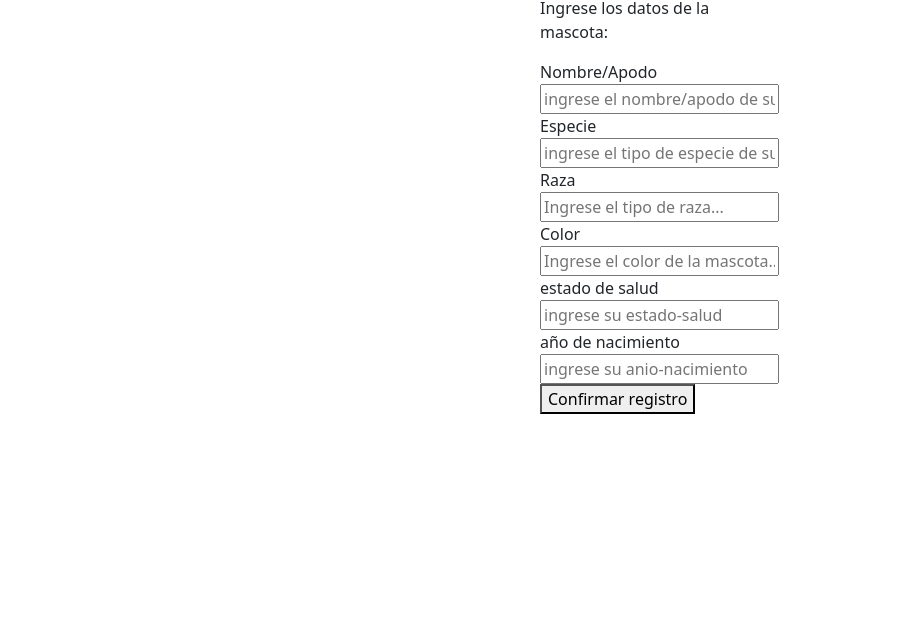
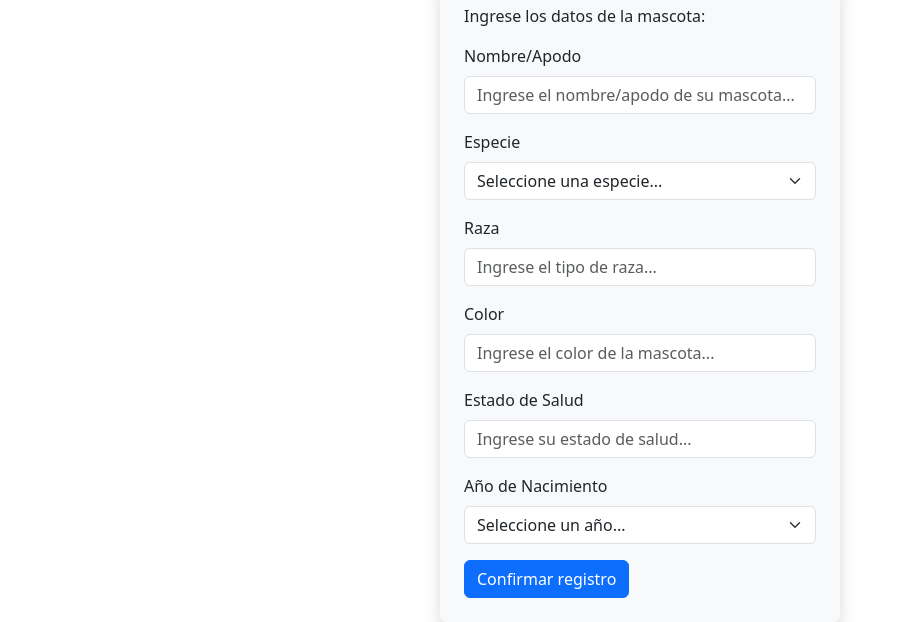
Before and after one commit to MicaelaMejiaVargas/RIAB-PDI, a plain HTML site: page CODE-RIAB/client/pages/menumascotas.html in a window 1280 px wide. Shown: the part 214-836 px from the top of the page, without its empty margins (0-920 px from the left). Before the commit the page ends 800 px from the top, so only its background shows below. Drawn offline with nearby package versions, Linux system fonts and the light colour scheme.

Commit message:
implementando e lcodigo de prueba en el oficial, para verificar funcionalidad y chequear errores

```diff
--- a/CODE-RIAB/client/pages/menumascotas.html
+++ b/CODE-RIAB/client/pages/menumascotas.html
@@ -7,7 +7,6 @@
     <title>Mascotas</title>
 </head>
 <body>
-    <p>ESTAS EN LA SECCION DE MASCOTAS</p>
     <header>
         <div class="text-start">
             <p class="fs-1">RIAB</p>
@@ -22,39 +21,76 @@
             </div>
         </div>
     </header>
-    <main>
-        <div class="form-contenedor">
-            <h1 style="text-align: center;">Crea mascota</h1>
-            <form id="form-registro-mascota" style="width: 200px; margin: 0 auto;">
-                <p>Ingrese los datos de la mascota:</p>
+    <main class="container mt-4">
+        <h1 class="text-center">Crea mascota</h1>
+        <form id="form-registro-mascota" style="max-width: 400px; margin: 0 auto;" class="bg-light p-4 rounded shadow">
+            <p>Ingrese los datos de la mascota:</p>
 
-                <!-- <label for="id-mascota">id</label> -->
-                <!-- <input type="number" name="id-mascota" id="id-mascota" placeholder="ingrese el numero de id de la mascota..." required>
- -->
-                <!-- <label for="foto">Foto de la Mascota</label>
-                <input type="file" name="image"> -->
+            <div class="mb-3">
+                <label for="nombre-apodo" class="form-label">Nombre/Apodo</label>
+                <input type="text" class="form-control" name="nombre-apodo" id="nombre-apodo" placeholder="Ingrese el nombre/apodo de su mascota..." required>
+            </div>
 
-                <label for="nombre-apodo">Nombre/Apodo</label>
-                <input type="text" name="nombre-apodo" id="nombre-apodo" placeholder="ingrese el nombre/apodo de su mascota..." required>
+            <div class="mb-3">
+                <label for="especie" class="form-label">Especie</label>
+                <select class="form-select" name="especie" id="especie" required>
+                    <option value="" disabled selected>Seleccione una especie...</option>
+                    <option value="perro">Perro</option>
+                    <option value="gato">Gato</option>
+                    <option value="loro">Loro</option>
+                    <!-- Agrega más opciones según sea necesario -->
+                </select>
+            </div>
 
-                <label for="especie">Especie</label>
-                <input type="text" name="especie" id="especie" placeholder="ingrese el tipo de especie de su mascota..." required>
+            <div class="mb-3">
+                <label for="raza" class="form-label">Raza</label>
+                <input type="text" class="form-control" name="raza" id="raza" placeholder="Ingrese el tipo de raza..." required>
+            </div>
 
-                <label for="raza">Raza</label>
-                <input type="text" name="raza" id="raza" placeholder="Ingrese el tipo de raza..." required>
+            <div class="mb-3">
+                <label for="color" class="form-label">Color</label>
+                <input type="text" class="form-control" name="color" id="color" placeholder="Ingrese el color de la mascota..." required>
+            </div>
 
-                <label for="color">Color</label>
-                <input type="text" name="color" id="color" placeholder="Ingrese el color de la mascota..." required>
+            <div class="mb-3">
+                <label for="estado-salud" class="form-label">Estado de Salud</label>
+                <input type="text" class="form-control" name="estado-salud" id="estado-salud" placeholder="Ingrese su estado de salud..." required>
+            </div>
 
-                <label for="estado-salud">estado de salud</label>
-                <input type="text" name="estado-salud" id="estado-salud" placeholder="ingrese su estado-salud" required>
+            <div class="mb-3">
+                <label for="anio-nacimiento" class="form-label">Año de Nacimiento</label>
+                <select class="form-select" name="anio-nacimiento" id="anio-nacimiento" required>
+                    <option value="" disabled selected>Seleccione un año...</option>
+                    <option value="2000">2000</option>
+                    <option value="2001">2001</option>
+                    <option value="2002">2002</option>
+                    <option value="2003">2003</option>
+                    <option value="2004">2004</option>
+                    <option value="2005">2005</option>
+                    <option value="2006">2006</option>
+                    <option value="2007">2007</option>
+                    <option value="2008">2008</option>
+                    <option value="2009">2009</option>
+                    <option value="2010">2010</option>
+                    <option value="2011">2011</option>
+                    <option value="2012">2012</option>
+                    <option value="2013">2013</option>
+                    <option value="2014">2014</option>
+                    <option value="2015">2015</option>
+                    <option value="2016">2016</option>
+                    <option value="2017">2017</option>
+                    <option value="2018">2018</option>
+                    <option value="2019">2019</option>
+                    <option value="2020">2020</option>
+                    <option value="2021">2021</option>
+                    <option value="2022">2022</option>
+                    <option value="2023">2023</option>
+                    <option value="2024">2024</option>
+                </select>
+            </div>
 
-                <label for="anio-nacimiento">año de nacimiento</label>
-                <input type="number" name="anio-nacimiento" id="anio-nacimiento" placeholder="ingrese su anio-nacimiento" required>
-
-                <button type="submit">Confirmar registro</button>
-            </form>
-         </div>
+            <button type="submit" class="btn btn-primary">Confirmar registro</button>
+        </form>
     </main>
     <script src="../rescatista-pages/scripts/altamascotas.js"></script>
 </body>
--- a/CODE-RIAB/server/rutas/mascotas.js
+++ b/CODE-RIAB/server/rutas/mascotas.js
@@ -7,7 +7,7 @@ const controladorMascota = require('../controladores/mascotasControlador');
 // Definición de rutas
 router.get('/', controladorMascota.obtenerMascotas);
 router.get('/:id', controladorMascota.obtenerMascotasId);
-router.post('/', controladorMascota.crearMascotas); // Cambiado a la raíz para crear mascotas
+router.post('/registro', controladorMascota.crearMascotas); // Cambiado a la raíz para crear mascotas
 router.put('/:id', controladorMascota.actualizarMascotas);
 router.delete('/:id', controladorMascota.borrarMascotas);
 
```
Also changed, not shown: CODE-RIAB/client/rescatista-pages/scripts/altamascotas.js (+2 -5 lines).
